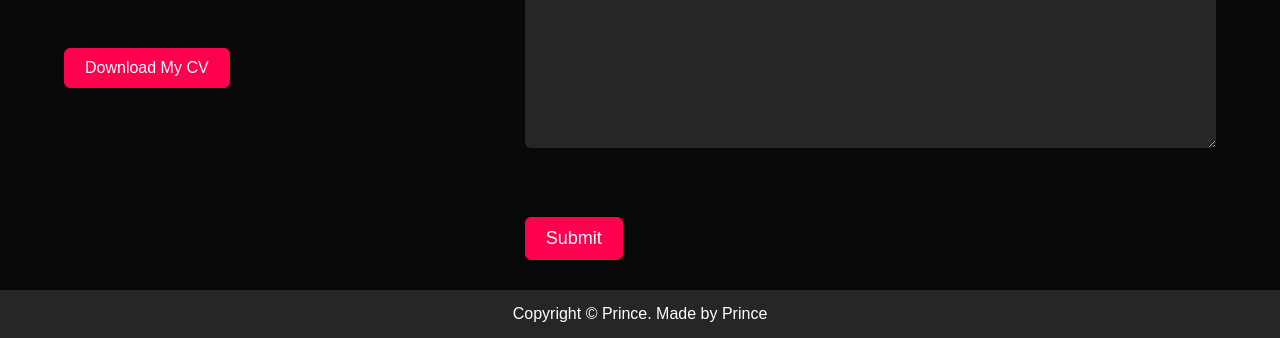
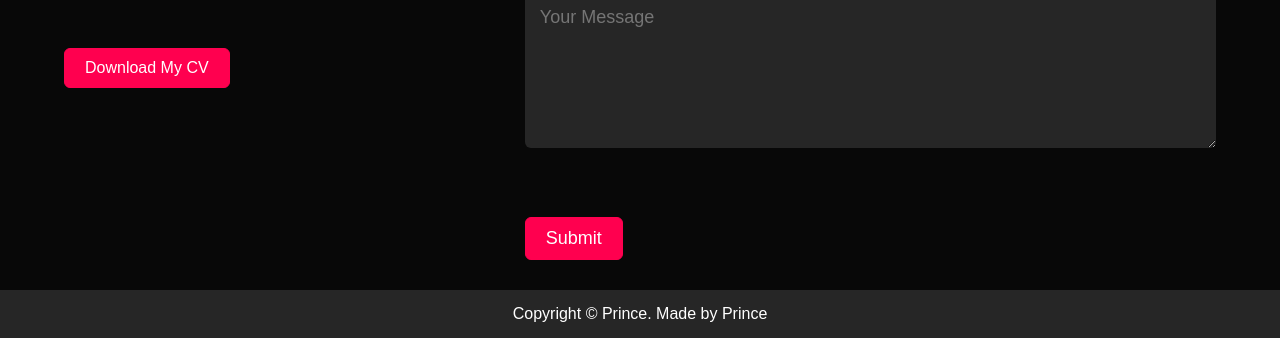
Before and after one commit to singhprincekumar12006011/website, a plain HTML site: page index.html in a window 1280 px wide. Shown: the part 2196-2534 px from the top of the page. Drawn offline with Linux system fonts and the light colour scheme.

Commit message:
Update index.html
their is small mistake in the form.

```diff
--- a/index.html
+++ b/index.html
@@ -209,7 +209,7 @@
                 <form name="submit-to-google-sheet">
                     <input type="text" name="Name" placeholder="Your Name" required>
                     <input type="email" name="Email" placeholder="Your Email" required>
-                    <textarea name="Message"  rows="6" placeholder=""Your Message></textarea>
+                    <textarea name="Message"  rows="6" placeholder="Your Message"></textarea>
                     <button type="submit" class="btn btn2">Submit</button>
                 </form>
                 <span id="msg"></span>
```
